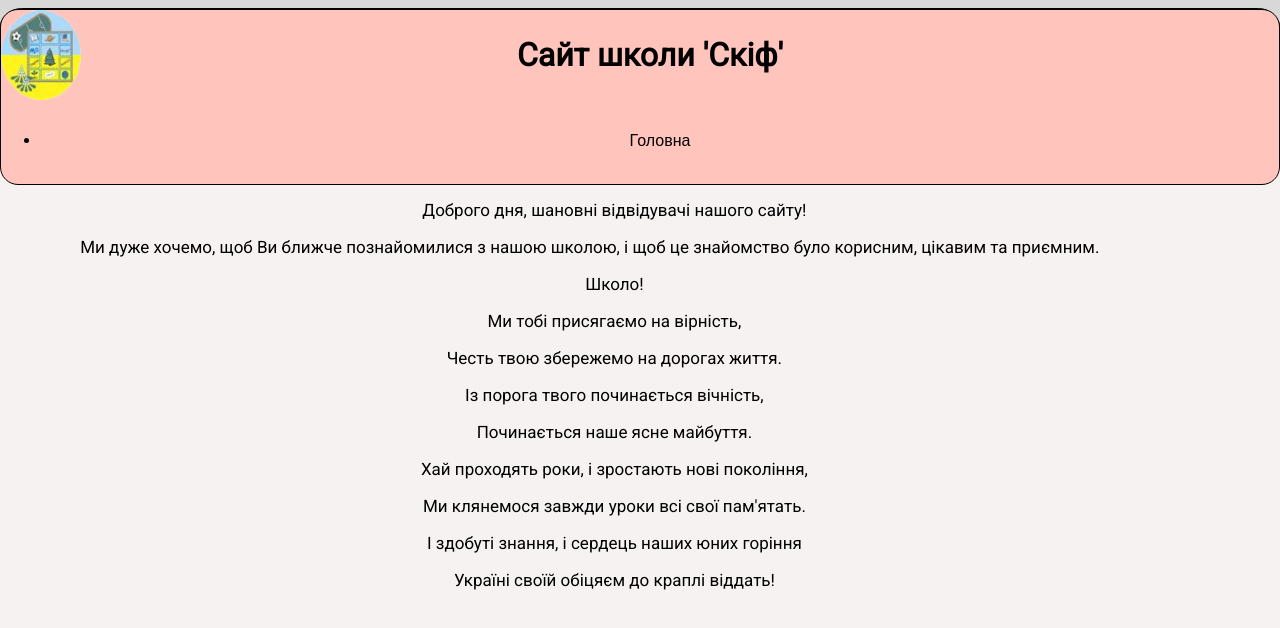
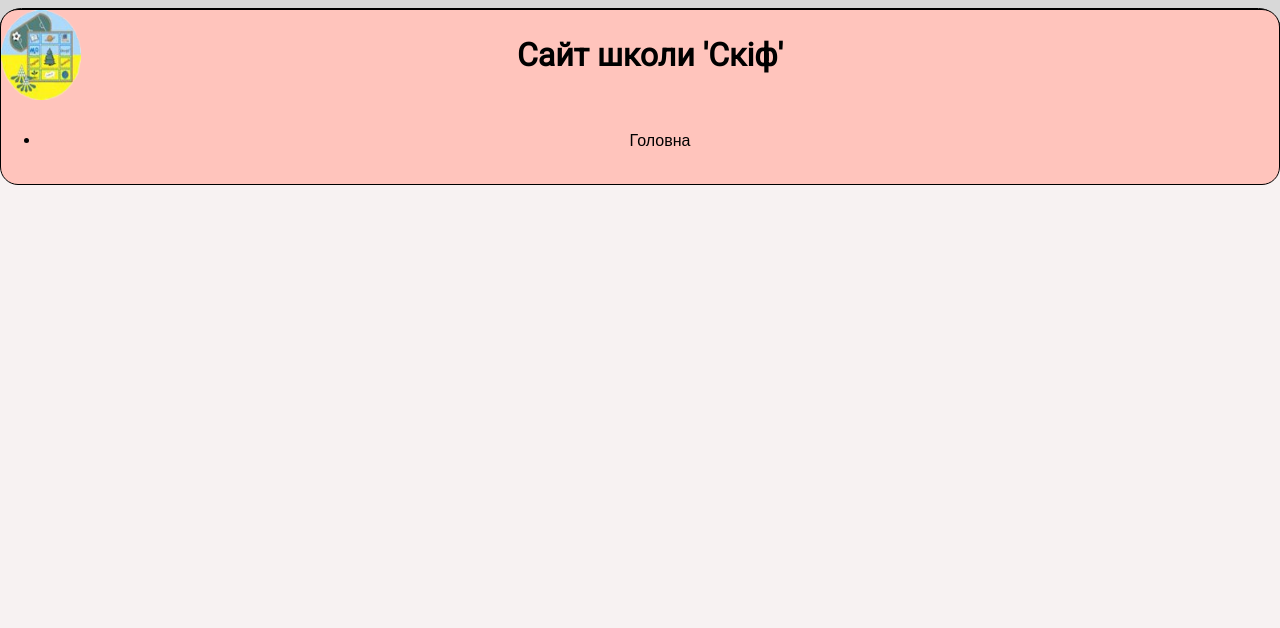
Before and after one commit to BLueSab3R/SchoolWebsite, a React (Create React App) app: page / in a window 1280 px wide. Shown: the top 628 px of the page. Built offline with nearby package versions, Linux system fonts and the light colour scheme.

Commit message:
refactoring

```diff
--- a/package.json
+++ b/package.json
@@ -1,6 +1,7 @@
 {
   "name": "school-website",
   "version": "0.1.0",
+  "homepage": "https://BLueSab3R.github.io/SchoolWebsite",
   "private": true,
   "dependencies": {
     "@testing-library/jest-dom": "^5.16.5",
@@ -16,6 +17,8 @@
     "web-vitals": "^2.1.4"
   },
   "scripts": {
+    "predeploy": "npm run build",
+    "deploy": "gh-pages -d build",
     "start": "react-scripts start",
     "build": "react-scripts build",
     "test": "react-scripts test",
--- a/src/App.js
+++ b/src/App.js
@@ -15,7 +15,7 @@ function App() {
       <Header />
       <div className='app-wrapper-content'>
         <Routes>
-          <Route path='/' element={<Home />} />
+          <Route path='SchoolWebsite' element={<Home />} />
           <Route path = 'schoolhistory' element={<SchoolHistory/>}/>
           <Route path='pedagogichiyColectiv' element = {<PedagogichiyColectiv/>}/>
           <Route path= 'lyceumTarget' element = {<LyceumTarget/>} />
--- a/src/index.scss
+++ b/src/index.scss
@@ -12,7 +12,7 @@ body {
   border-radius: 1.4rem;
   max-width: 80rem;
   width: 200rem;
-  height: auto;
+  min-height: fit-content;
   background-color: rgb(247, 242, 242);
   display: grid;
   grid-template-rows: 1.2fr 10fr 1fr;
@@ -24,6 +24,7 @@ body {
 }
 .app-wrapper-content {
   grid-area: content;
+  height: 50%;
 }
 
 
```
